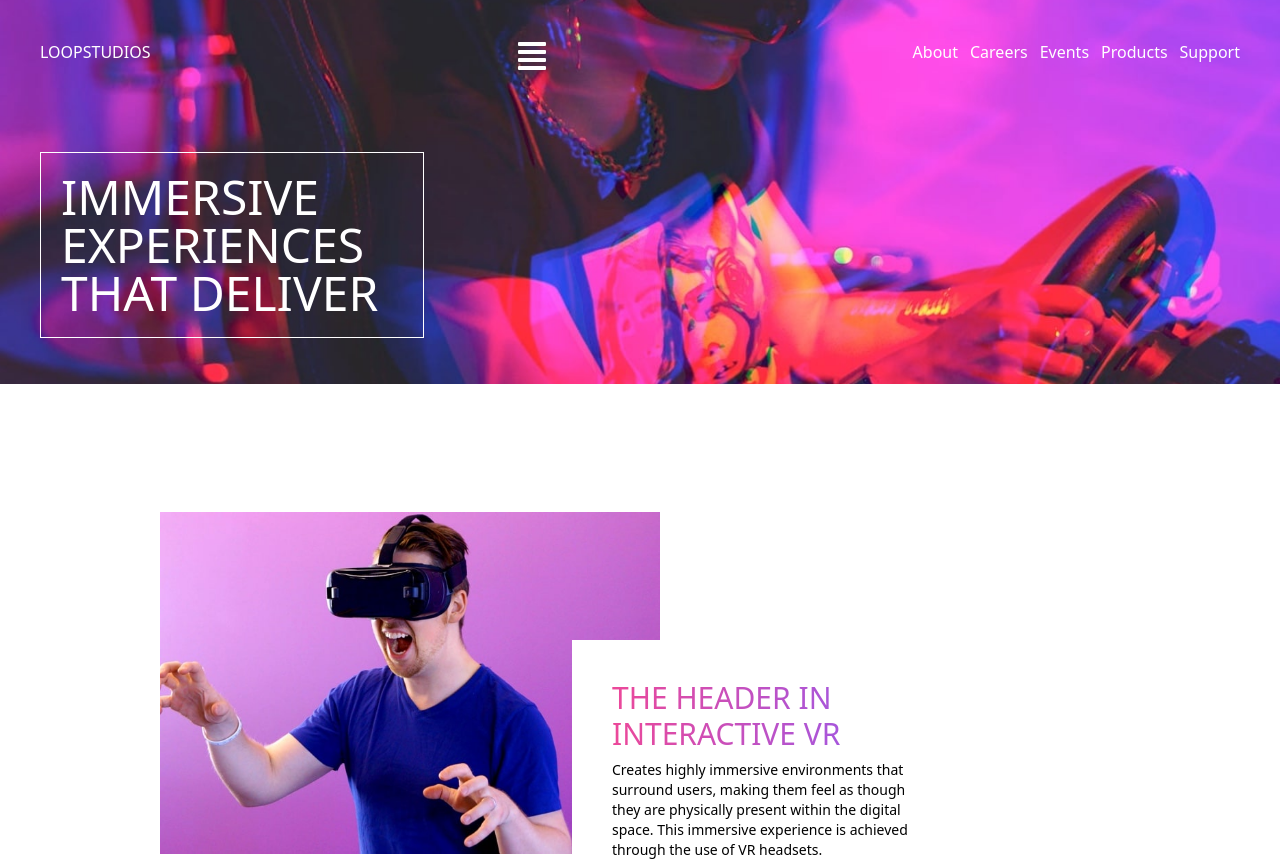
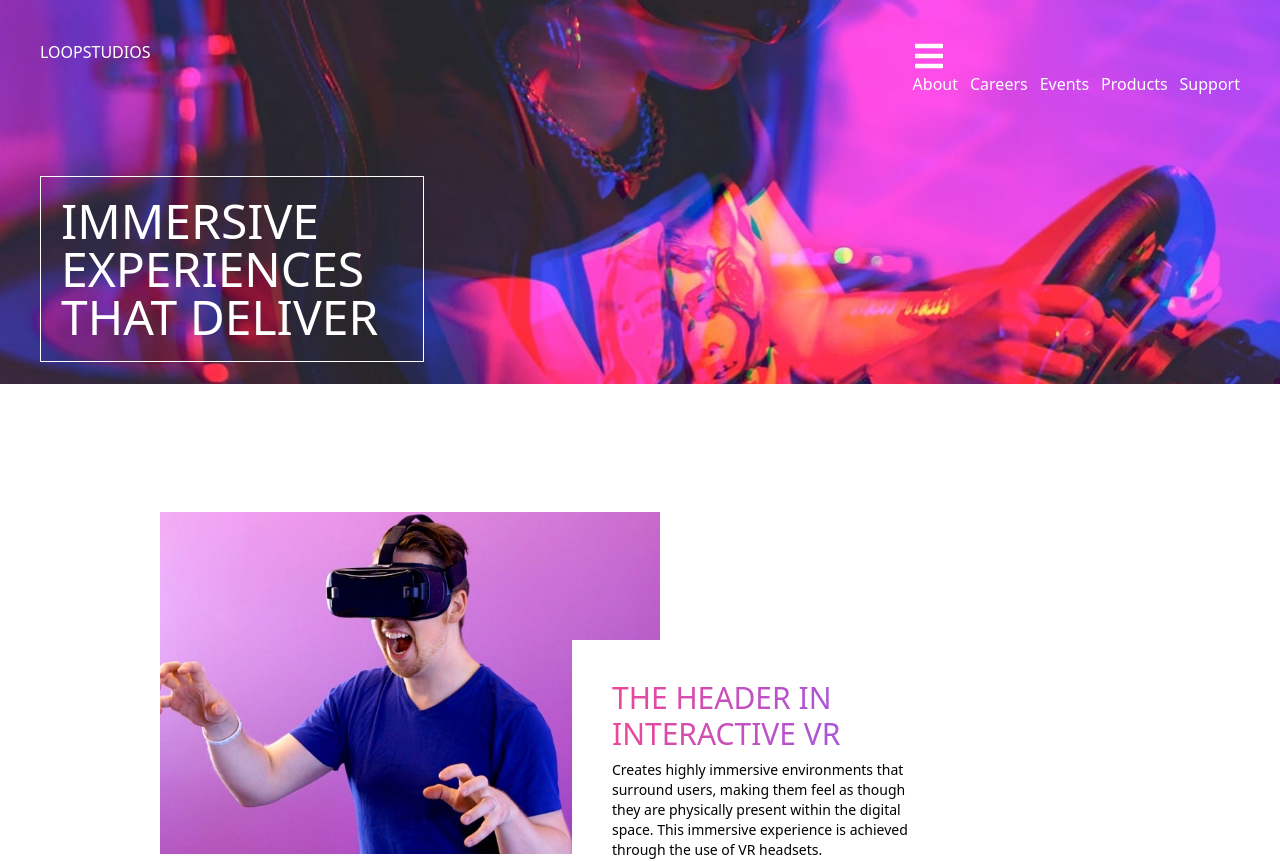
Before and after one commit to janeAnezi/Loop-Studio, a React (Vite) app: page / in a window 1280 px wide. Shown: the top 861 px of the page. Built offline with nearby package versions, Linux system fonts and the light colour scheme.

Commit message:
add times icon and set to hidden

```diff
--- a/src/Components/Navbar.jsx
+++ b/src/Components/Navbar.jsx
@@ -1,18 +1,25 @@
-import { FaAlignJustify } from "react-icons/fa";
+import { FaBars } from "react-icons/fa";
+import { FaTimes } from "react-icons/fa";
 
 export default function Navbar() {
     return(
         <>
             <nav className="flex justify-between p-10 w-full">
                 <h4><a href="#">LOOPSTUDIOS</a></h4>
-                <FaAlignJustify size={32}/>
-                <ul className="flex space-x-3 max-[900px]:hidden">
+                <div>
+                   <div id="toggle">
+                        <FaBars size={32}/>
+                        <FaTimes size={32} className="hidden"/>
+                    </div>
+                    <ul className="flex space-x-3 max-[600px]:hidden ">
                         <li><a href="#">About</a></li>
                         <li><a href="#">Careers</a></li>
                         <li><a href="#">Events</a></li>
                         <li><a href="#">Products</a></li>
                         <li><a href="#">Support</a></li>
                     </ul>
+                </div>
+
             </nav>
         </>
     )
```
Lines whose indentation alone changed are shown as unchanged.
